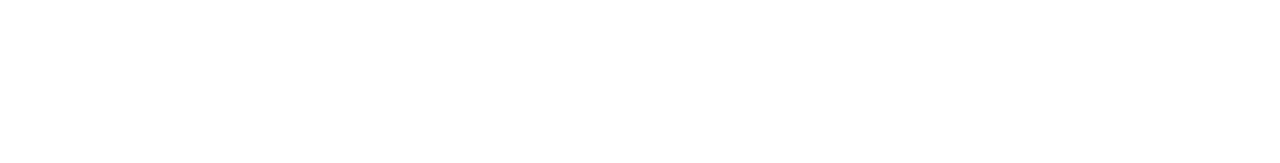
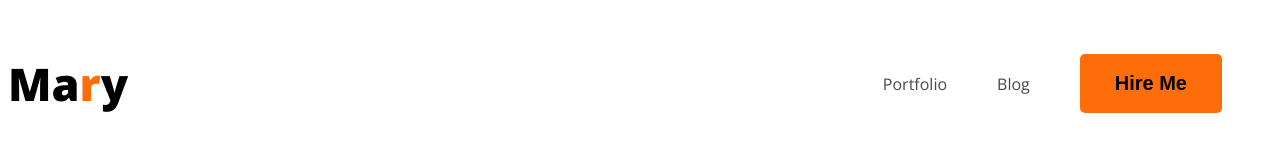
Before and after one commit to sharif57/webdeveloper-portfolio, a plain HTML site: page index.html in a window 1280 px wide. Drawn offline with nearby package versions, Linux system fonts and the light colour scheme.

Commit message:
nav its ok

```diff
--- a/index.html
+++ b/index.html
@@ -3,10 +3,23 @@
 <head>
     <meta charset="UTF-8">
     <meta name="viewport" content="width=device-width, initial-scale=1.0">
-    <title>webdeveloper-portfolio</title>
+    <title>web developer-portfolio</title>
+    <link rel="stylesheet" href="styles/portfolio.css">
+    <link rel="preconnect" href="https://fonts.googleapis.com">
+    <link rel="preconnect" href="https://fonts.gstatic.com" crossorigin>
+    <link href="https://fonts.googleapis.com/css2?family=Open+Sans:wght@400;700;800&display=swap" rel="stylesheet">
 </head>
 <body>
     <header>
+        <nav>
+            <h3 class="nav-tittle">Ma<span class="text-primary">r</span>y</h3>
+            <ul>
+                <li><a href="">Portfolio</a></li>
+                <li><a href="">Blog</a></li>
+                <li><button class="btn-primary">Hire Me</button></li>
+
+            </ul>
+        </nav>
 
     </header>
     <main>
--- /dev/null
+++ b/styles/portfolio.css
@@ -0,0 +1,46 @@
+/* common shared styles */
+body {
+    font-family: 'Open Sans', sans-serif;
+}
+
+.text-primary {
+    color: #FD6E0A;
+}
+
+.btn-primary {
+    border-radius: 5px;
+    background: #FD6E0A;
+    border: 0;
+    padding: 18px 35px;
+    font-size: 20px;
+    font-weight: 700;
+}
+
+/* nav related style */
+nav {
+    display: flex;
+    align-items: center;
+    justify-content: space-between;
+}
+
+.nav-tittle {
+    color: var(#181818);
+    font-size: 45px;
+    font-weight: 800;
+}
+
+nav>ul {
+    display: flex;
+    align-items: center;
+
+}
+
+nav li {
+    list-style: none;
+    margin-right: 50px;
+}
+
+nav a {
+    text-decoration: none;
+    color: #474747;
+}
```
